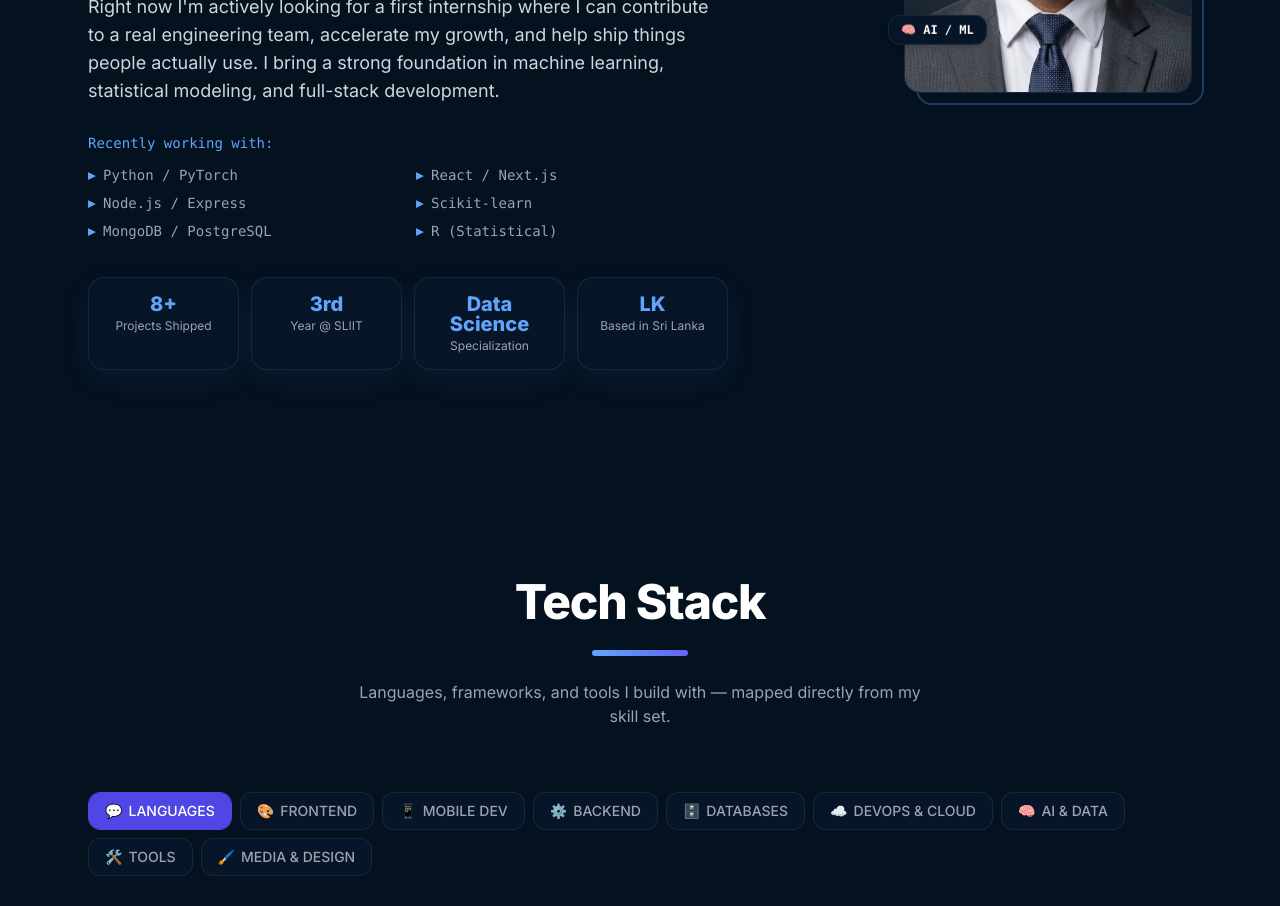
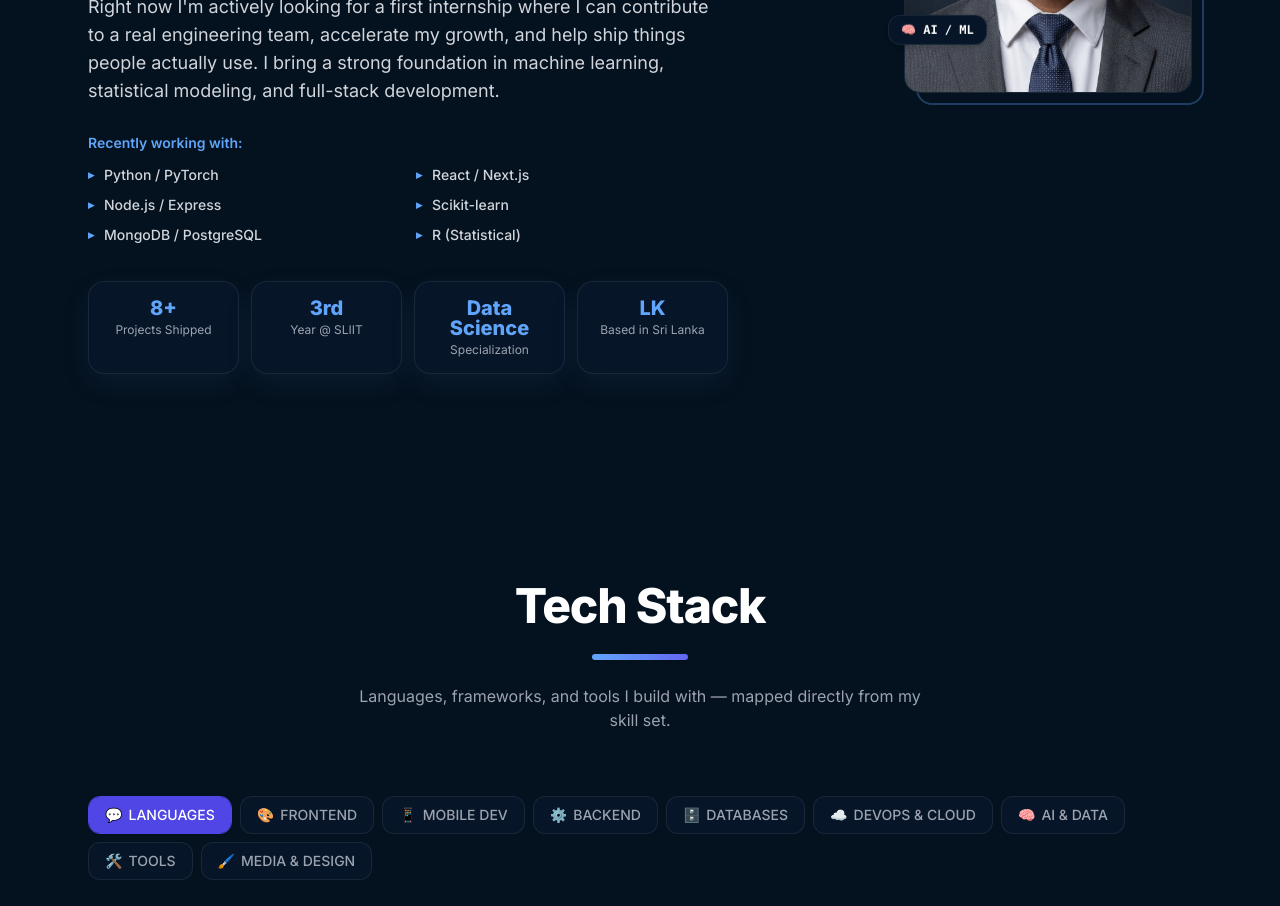
Before and after one commit to vranasinghe/portfolio, a Next.js app: page / in a window 1280 px wide. Shown: the part 1300-2206 px from the top of the page. Built offline with nearby package versions, Linux system fonts and the light colour scheme.

Commit message:
style: change 'Recently working with' tech list font to normal letters

```diff
--- a/components/About.tsx
+++ b/components/About.tsx
@@ -66,16 +66,16 @@ export default function About() {
             initial={{ opacity: 0, y: 20 }} whileInView={{ opacity: 1, y: 0 }}
             viewport={{ once: true }} transition={{ delay: 0.35 }}
           >
-            <p className="text-sm font-mono text-[var(--accent-color)] mb-3">Recently working with:</p>
-            <div className="grid grid-cols-2 gap-y-2 gap-x-4">
+            <p className="text-sm font-semibold text-[var(--accent-color)] mb-3">Recently working with:</p>
+            <div className="grid grid-cols-2 gap-y-2.5 gap-x-4">
               {[
                 "Python / PyTorch", "React / Next.js",
                 "Node.js / Express", "Scikit-learn",
                 "MongoDB / PostgreSQL", "R (Statistical)",
               ].map((item) => (
-                <div key={item} className="flex items-center gap-2 text-sm text-[var(--text-muted)]">
-                  <span className="text-[var(--accent-color)] font-bold">▸</span>
-                  <span className="font-mono">{item}</span>
+                <div key={item} className="flex items-center gap-2.5 text-sm text-[var(--text-secondary)]">
+                  <span className="text-[var(--accent-color)] font-bold text-xs">▸</span>
+                  <span className="font-medium">{item}</span>
                 </div>
               ))}
             </div>
```
